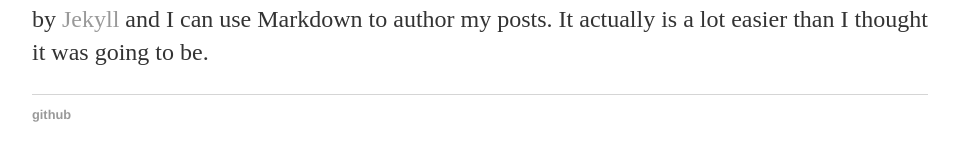
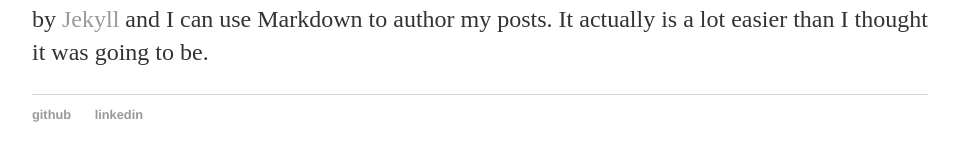
Before and after one commit to nbobhate/nbobhate.github.io, a Jekyll site: the page built from _posts/2016-02-27-test-post.md, in a window 1280 px wide. Shown: the part 286-447 px from the top of the page, without its empty margins (160-1119 px from the left). Built offline with Jekyll 4.4.1, drawn with Linux system fonts in a browser that asks for light colours.

Commit message:
Update default.html

```diff
--- a/_layouts/default.html
+++ b/_layouts/default.html
@@ -23,6 +23,7 @@
 	    		<ul>
 	        		<!--li><a href="mailto:hankquinlanhub@gmail.com">email</a></li-->
 	        		<li><a href="https://github.com/nbobhate">github</a></li>
+	        		<li><a href="https://za.linkedin.com/in/nbobhate">linkedin</a></li>
 				</ul>
 			</footer>
 		</body>
```
